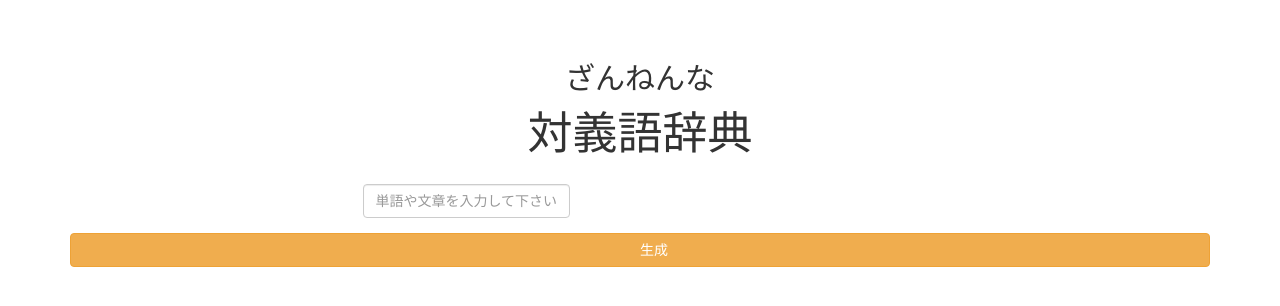
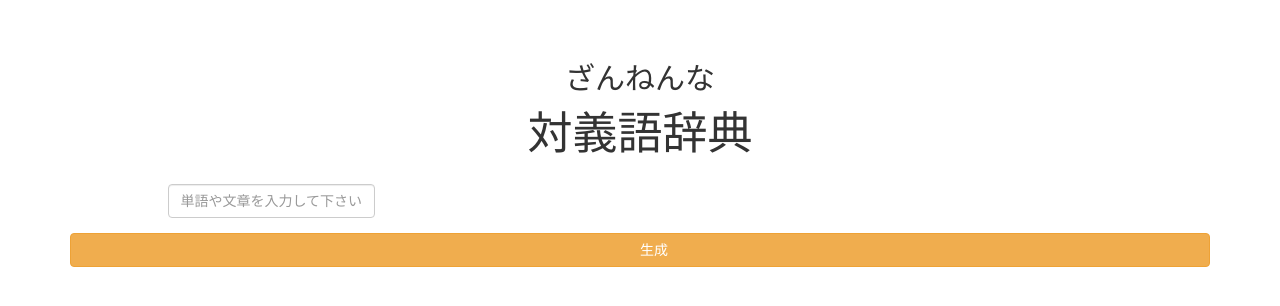
Before and after one commit to soichi-fujiwara/flask-antonym, a Flask app: page / in a window 1280 px wide. Shown: the top 306 px of the page. Run offline with Flask 2, Linux system fonts and the light colour scheme; some libraries are stand-ins or nearby versions.

Commit message:
Update index.html

```diff
--- a/templates/index.html
+++ b/templates/index.html
@@ -17,7 +17,7 @@
         <form action="/" method="post" class="form-inline">
 
           <!-- Input -->
-    			<div class="col-xs-10 col-xs-offset-1 col-md-6 col-md-offset-3">
+    			<div class="col-xs-10 col-xs-offset-1">
             <input type="text" class="form-control" id="words" name="words" placeholder="単語や文章を入力して下さい" maxlength="10">
           </div>
 
```
